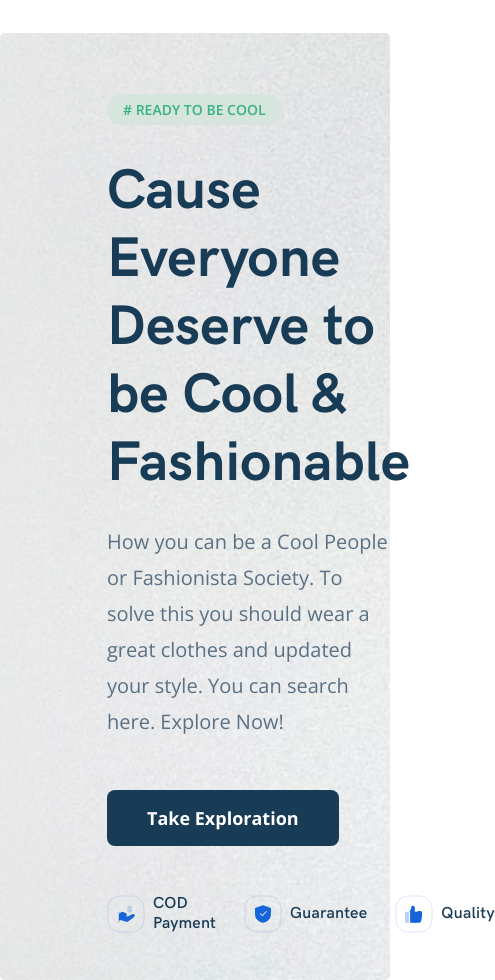
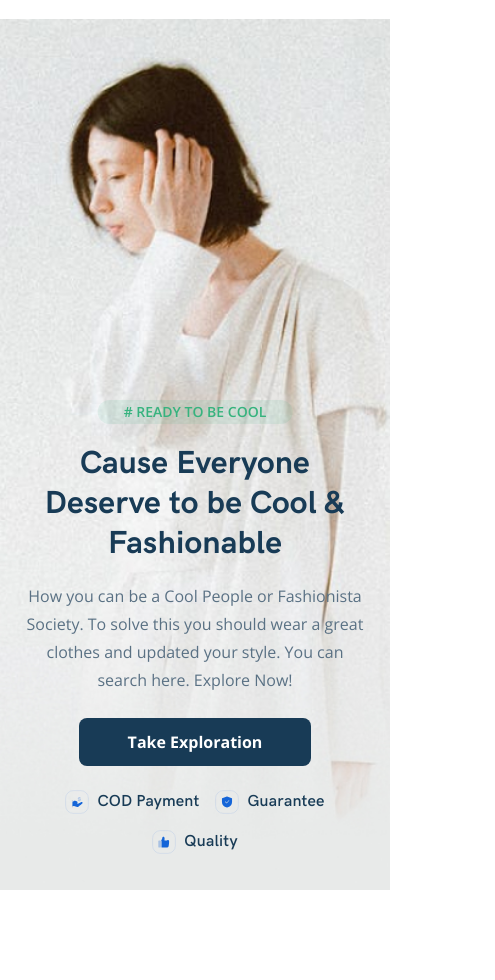
Before and after one commit to ElizavetaOleynik/ehya-first-level, a plain HTML site: page index.html in a window 390 px wide. Shown: the part 70-1050 px from the top of the page, 495 px wide, since content can reach past the window. After the commit the page ends 960 px from the top, so only its background shows below. Drawn offline with nearby package versions, Linux system fonts and the light colour scheme; files whose address does not match are found by name.

Commit message:
Hero: адаптив + проверено на PP

```diff
--- a/index.html
+++ b/index.html
@@ -35,7 +35,7 @@
  <section class="hero">
   <div class="hero__container">
    <div class="hero__body">
-    <div class="hero__text">
+    <div class="hero__text-block">
      <span class="hero__tag"># ready to be cool</span>
      <h1 class="hero__title">Cause Everyone Deserve to be Cool & Fashionable</h1>
      <p class="hero__desc">How you can be a Cool People or Fashionista Society. To solve this you should wear a great clothes and updated your style. You can search here. Explore Now!</p>
--- a/sass/_hero.sass
+++ b/sass/_hero.sass
@@ -10,9 +10,11 @@
   background-position: center center
   border-radius: 5px
   padding: 67px 0 46px 107px
- &__text
+ &__text-block
   max-width: 652px
  &__tag
+  position: relative
+  z-index: 2
   padding: 6px 16px
   font-weight: 600
   font-size: 14px
@@ -20,8 +22,18 @@
   text-align: center
   text-transform: uppercase
   color: #36B37E
-  background: #D6E5DE
-  border-radius: 2000px
+  &::before
+   position: absolute
+   z-index: 0
+   left: 50%
+   top: 50%
+   transform: translate(-50%, -50%)
+   content: ''
+   width: 100%
+   height: 100%
+   background: #36B37E
+   opacity: 0.1
+   border-radius: 2000px
  &__title
   margin-top: 38px
   margin-bottom: 26px
@@ -57,6 +69,7 @@
   align-items: center
   margin-right: 28px
   &-img
+   width: 36px
    margin-right: 8px
   &-text
    +grotesk
@@ -65,3 +78,76 @@
    line-height: 20px
    letter-spacing: 0.2px
    color: #183B56
+
+@media ( max-width: 1290px)
+ .hero
+  &__container
+   max-width: 94.79%
+
+@media ( max-width: 992px)
+ .hero
+  padding-top: 20px
+  &__body
+   padding: 40px 0 32px 28px
+   background-image: url(../img/hero/hero-bg-tablet.jpg)
+  &__title
+   margin-top: 32px
+   margin-bottom: 18px
+   max-width: 407px
+   font-size: 48px
+   line-height: 60px
+  &__desc
+   margin-bottom: 36px
+   max-width: 400px
+   font-weight: 400
+   font-size: 18px
+   line-height: 32px
+  &__button
+   margin-bottom: 40px
+  &__feature
+   margin-right: 18px
+
+@media ( max-width: 576px)
+ .hero
+  padding-top: 22px
+  &__container
+   max-width: 100%
+  &__body
+   padding: 381px 20px 36px 20px
+   background-image: url(../img/hero/hero-bg-mob.jpg)
+   background-position: center top
+   border-radius: 0
+  &__text-block
+   display: flex
+   text-align: center
+   align-items: center
+   flex-direction: column
+  &__tag
+   padding: 2px 26px
+   max-width: 196px
+  &__title
+   margin-top: 20px
+   margin-bottom: 18px
+   font-size: 32px
+   line-height: 40px
+  &__desc
+   margin-bottom: 24px
+   font-size: 16px
+   line-height: 28px
+  &__button
+   margin-bottom: 24px
+   padding: 13px 49px
+   font-size: 16px
+   line-height: 22px
+  &__features
+   max-width: 261px
+   flex-wrap: wrap
+   justify-content: center
+  &__feature
+   margin-right: 0
+   &:first-child
+    margin-right: 16px
+   &:last-child
+    margin-top: 16px
+   &-img
+    width: 24px
```
Also changed, not shown: css/style.css, img/hero/hero-bg-mob.jpg (added), img/hero/hero-bg-tablet.jpg (added), 1 other file.
